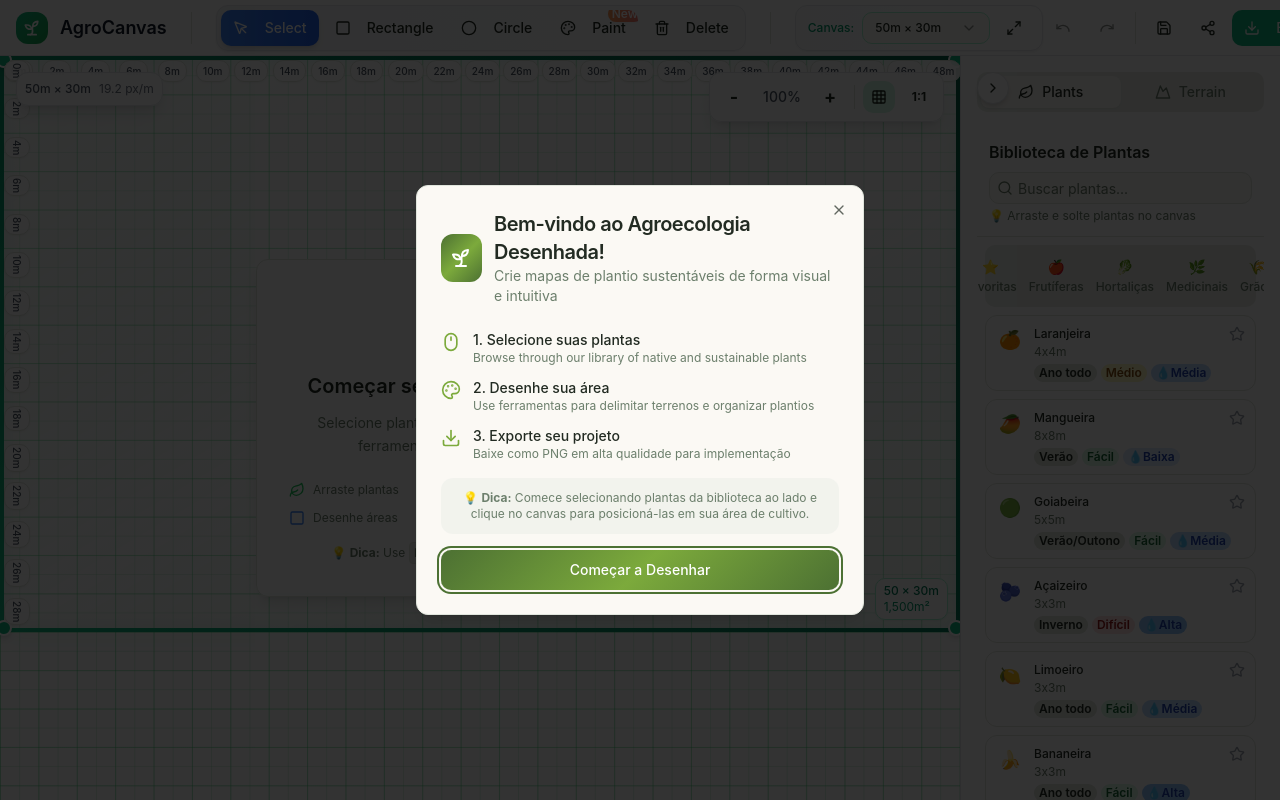
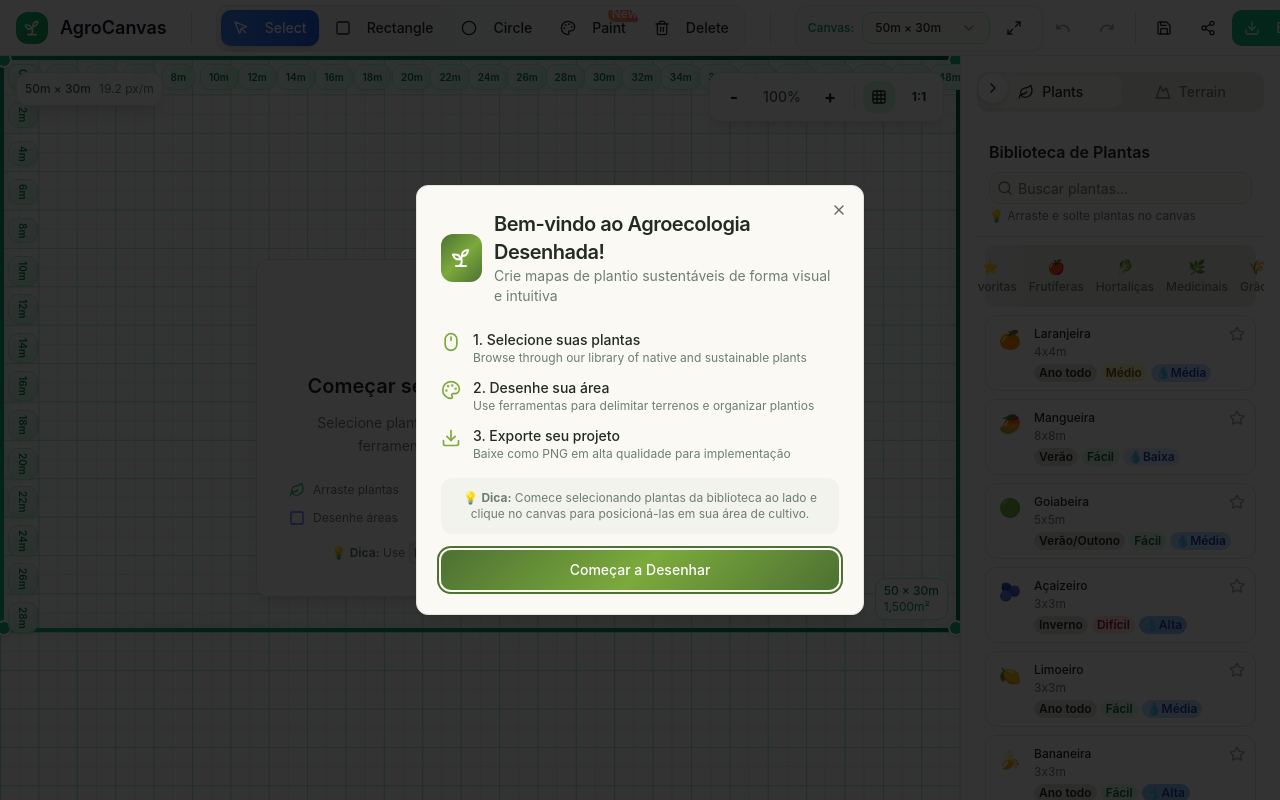
Before and after one commit to HautlyS/ecodraw, a React (Vite) app in the folder frontend/: page / in a window 1280 px wide. Built offline with nearby package versions, Linux system fonts and the light colour scheme.

Commit message:
auto-commit for 3bfd2bea-a82d-4800-b4d2-fbefe6da7724

```diff
--- a/frontend/src/components/Canvas.tsx
+++ b/frontend/src/components/Canvas.tsx
@@ -1086,15 +1086,18 @@ export const Canvas = ({ selectedTool, selectedPlant, selectedTerrain, onPlantUs
         {showGrid && (
           <div className="absolute inset-0 pointer-events-none overflow-hidden">
             {/* Horizontal scale labels */}
-            <div className="absolute top-0 left-0 right-0 h-6">
+            <div className="absolute top-0 left-0 right-0 h-8">
               {Array.from({ length: MAX_HORIZONTAL_GRIDS }, (_, i) => (
                 <div
                   key={`h-${i}`}
-                  className="absolute text-xs text-gray-600 dark:text-gray-300 bg-white/90 dark:bg-gray-800/90 px-1.5 py-0.5 rounded-md border shadow-sm font-medium"
+                  className="absolute text-xs font-semibold text-emerald-700 dark:text-emerald-300 bg-gradient-to-r from-emerald-50 to-emerald-100 dark:from-emerald-900 dark:to-emerald-800 px-2 py-1 rounded-md border border-emerald-200 dark:border-emerald-700 shadow-sm backdrop-blur-sm"
                   style={{
-                    left: i * GRID_SIZE_PIXELS + 4,
-                    top: 4,
+                    left: i * GRID_SIZE_PIXELS + 8,
+                    top: 8,
                     fontSize: '10px',
+                    minWidth: '32px',
+                    textAlign: 'center',
+                    boxShadow: '0 2px 4px rgba(16, 185, 129, 0.1)',
                   }}
                 >
                   {i * GRID_SIZE_METERS}m
@@ -1103,16 +1106,22 @@ export const Canvas = ({ selectedTool, selectedPlant, selectedTerrain, onPlantUs
             </div>
 
             {/* Vertical scale labels */}
-            <div className="absolute top-0 left-0 bottom-0 w-10">
+            <div className="absolute top-0 left-0 bottom-0 w-12">
               {Array.from({ length: MAX_VERTICAL_GRIDS }, (_, i) => (
                 <div
                   key={`v-${i}`}
-                  className="absolute text-xs text-gray-600 dark:text-gray-300 bg-white/90 dark:bg-gray-800/90 px-1 py-0.5 rounded-md border shadow-sm font-medium"
+                  className="absolute text-xs font-semibold text-emerald-700 dark:text-emerald-300 bg-gradient-to-b from-emerald-50 to-emerald-100 dark:from-emerald-900 dark:to-emerald-800 px-1.5 py-1 rounded-md border border-emerald-200 dark:border-emerald-700 shadow-sm backdrop-blur-sm"
                   style={{
-                    left: 4,
-                    top: i * GRID_SIZE_PIXELS + 4,
+                    left: 8,
+                    top: i * GRID_SIZE_PIXELS + 8,
                     fontSize: '10px',
                     writingMode: 'vertical-rl',
+                    textOrientation: 'mixed',
+                    minHeight: '24px',
+                    display: 'flex',
+                    alignItems: 'center',
+                    justifyContent: 'center',
+                    boxShadow: '0 2px 4px rgba(16, 185, 129, 0.1)',
                   }}
                 >
                   {i * GRID_SIZE_METERS}m
```
